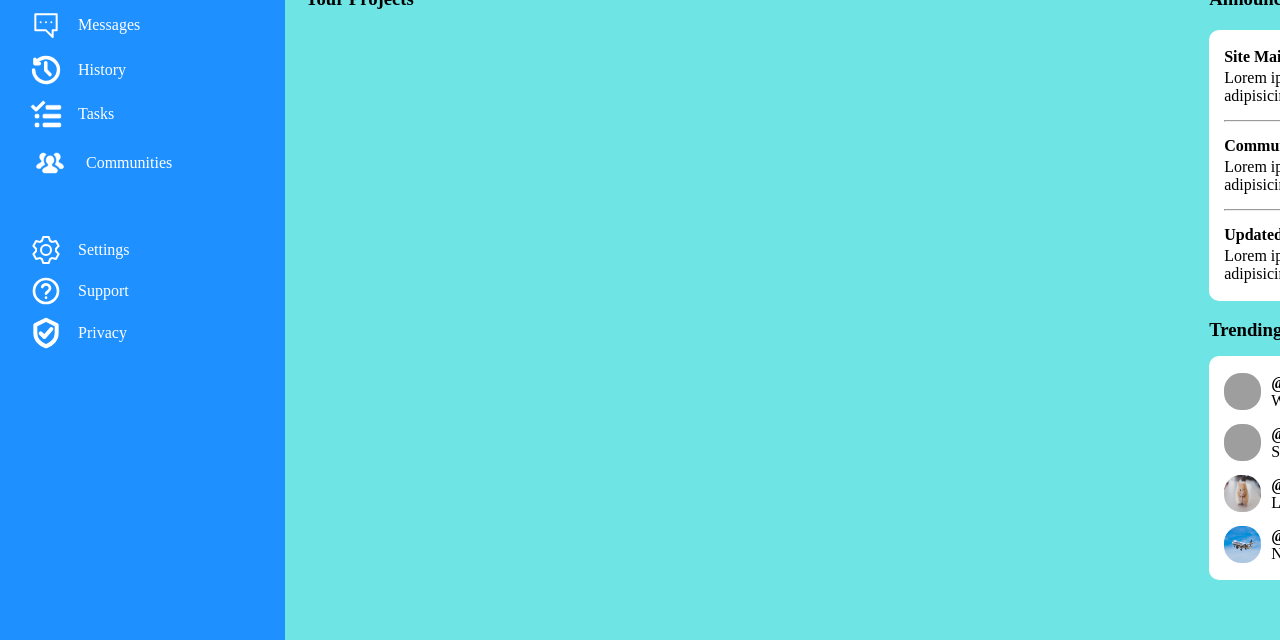
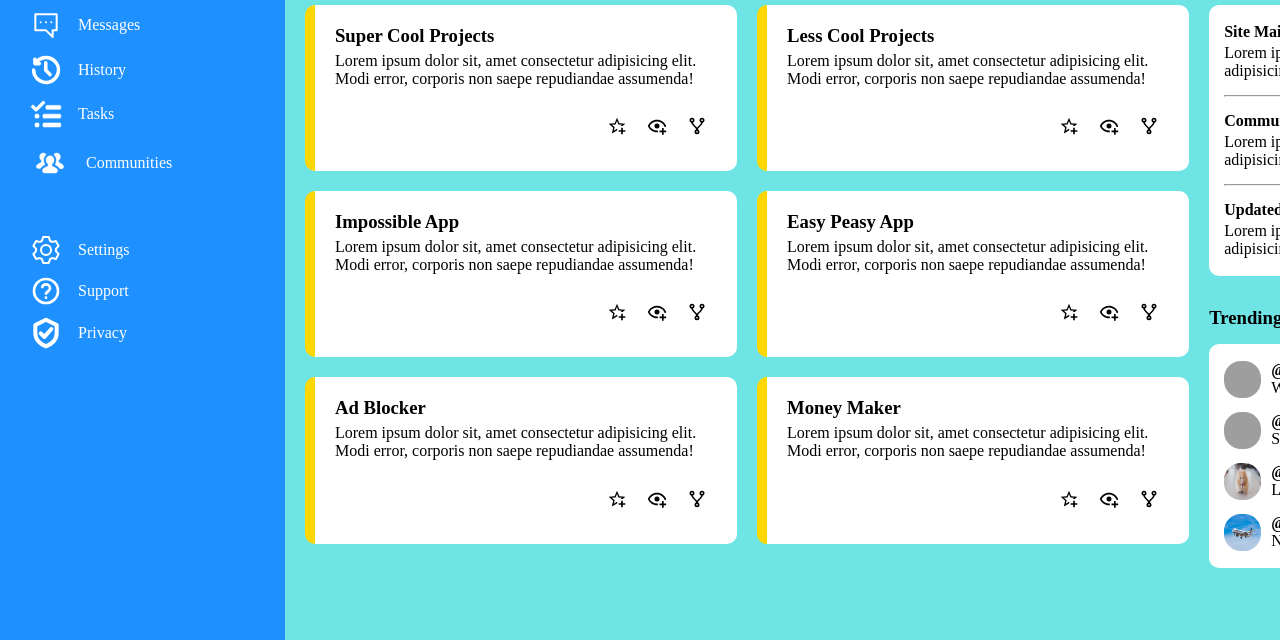
Before and after one commit to kaushal-github-01/Admin-Dashboard, a plain HTML site: page index.html in a window 1280 px wide. Shown: the part 200-840 px from the top of the page. Drawn offline with Linux system fonts and the light colour scheme; grey boxes are pictures that could not be loaded.

Commit message:
finished

```diff
--- a/index.html
+++ b/index.html
@@ -91,6 +91,92 @@
       <div class="main-content">
         <div class="projects">
           <h3>Your Projects</h3>
+          <div class="project-boxes">
+            <div class="project-box">
+              <div>
+                <h3>Super Cool Projects</h3>
+                <p>
+                  Lorem ipsum dolor sit, amet consectetur adipisicing elit. Modi
+                  error, corporis non saepe repudiandae assumenda!
+                </p>
+              </div>
+              <div class="project-box-images">
+                <img src="./icons/star-plus.svg" alt="star-plus" />
+                <img src="./icons/eye-plus.svg" alt="eye-plus" />
+                <img src="./icons/source-fork.svg" alt="source-fork" />
+              </div>
+            </div>
+            <div class="project-box">
+              <div>
+                <h3>Less Cool Projects</h3>
+                <p>
+                  Lorem ipsum dolor sit, amet consectetur adipisicing elit. Modi
+                  error, corporis non saepe repudiandae assumenda!
+                </p>
+              </div>
+              <div class="project-box-images">
+                <img src="./icons/star-plus.svg" alt="star-plus" />
+                <img src="./icons/eye-plus.svg" alt="eye-plus" />
+                <img src="./icons/source-fork.svg" alt="source-fork" />
+              </div>
+            </div>
+            <div class="project-box">
+              <div>
+                <h3>Impossible App</h3>
+                <p>
+                  Lorem ipsum dolor sit, amet consectetur adipisicing elit. Modi
+                  error, corporis non saepe repudiandae assumenda!
+                </p>
+              </div>
+              <div class="project-box-images">
+                <img src="./icons/star-plus.svg" alt="star-plus" />
+                <img src="./icons/eye-plus.svg" alt="eye-plus" />
+                <img src="./icons/source-fork.svg" alt="source-fork" />
+              </div>
+            </div>
+            <div class="project-box">
+              <div>
+                <h3>Easy Peasy App</h3>
+                <p>
+                  Lorem ipsum dolor sit, amet consectetur adipisicing elit. Modi
+                  error, corporis non saepe repudiandae assumenda!
+                </p>
+              </div>
+              <div class="project-box-images">
+                <img src="./icons/star-plus.svg" alt="star-plus" />
+                <img src="./icons/eye-plus.svg" alt="eye-plus" />
+                <img src="./icons/source-fork.svg" alt="source-fork" />
+              </div>
+            </div>
+            <div class="project-box">
+              <div>
+                <h3>Ad Blocker</h3>
+                <p>
+                  Lorem ipsum dolor sit, amet consectetur adipisicing elit. Modi
+                  error, corporis non saepe repudiandae assumenda!
+                </p>
+              </div>
+              <div class="project-box-images">
+                <img src="./icons/star-plus.svg" alt="star-plus" />
+                <img src="./icons/eye-plus.svg" alt="eye-plus" />
+                <img src="./icons/source-fork.svg" alt="source-fork" />
+              </div>
+            </div>
+            <div class="project-box">
+              <div>
+                <h3>Money Maker</h3>
+                <p>
+                  Lorem ipsum dolor sit, amet consectetur adipisicing elit. Modi
+                  error, corporis non saepe repudiandae assumenda!
+                </p>
+              </div>
+              <div class="project-box-images">
+                <img src="./icons/star-plus.svg" alt="star-plus" />
+                <img src="./icons/eye-plus.svg" alt="eye-plus" />
+                <img src="./icons/source-fork.svg" alt="source-fork" />
+              </div>
+            </div>
+          </div>
         </div>
         <div class="announcements">
           <h3>Announcements</h3>
--- a/style.css
+++ b/style.css
@@ -165,11 +165,46 @@
   display: grid;
   grid-template: 1fr 1fr/3fr 1fr;
   padding: 20px 20px;
+  margin-top: -25px;
 }
 
 .projects {
   grid-column: 1/2;
   grid-row: 1/3;
+  padding-right: 20px;
+}
+
+.project-boxes {
+  display: grid;
+  grid-template: repeat(3, 1fr) / repeat(2, 1fr);
+  height: 82%;
+  gap: 20px;
+  margin-top: 20px;
+}
+
+.project-box {
+  border-radius: 10px;
+  background-color: white;
+  border-left: 10px solid gold;
+  padding: 20px 20px;
+  display: flex;
+  flex-direction: column;
+  justify-content: space-between;
+}
+
+.project-box p {
+  margin-top: 5px;
+}
+
+.project-box-images {
+  display: flex;
+  justify-content: end;
+}
+
+.project-box-images img {
+  height: 20px;
+  width: 20px;
+  margin: 15px 10px;
 }
 
 .announce {
```
Also changed, not shown: icons/eye-plus.svg (added), icons/source-fork.svg (added), icons/star-plus.svg (added).
